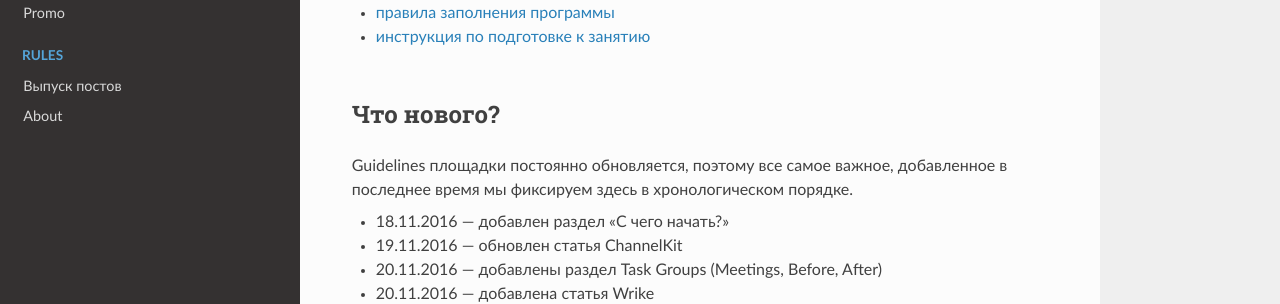
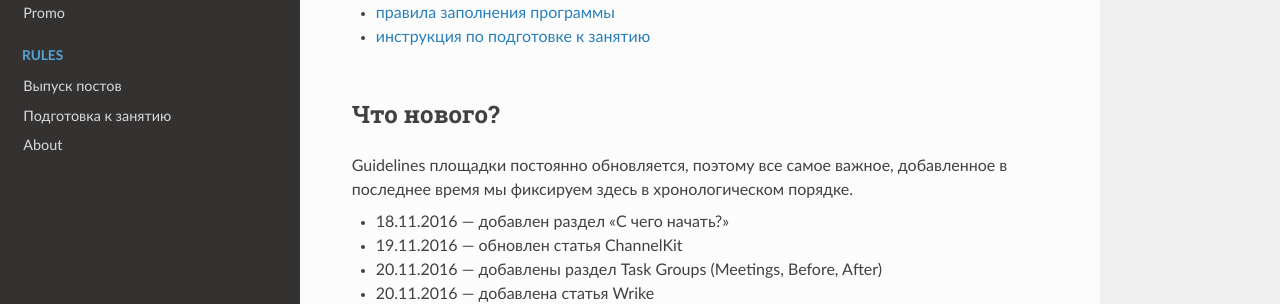
Before and after one commit to arsenyafonin/wiki, an MkDocs documentation site: the page built from docs/index.md, in a window 1280 px wide. Shown: the part 434-738 px from the top of the page. Built offline with MkDocs 1.6.1, drawn with Linux system fonts in a browser that asks for light colours; nearby versions of some CDN libraries; old or Windows-style settings are respelled for this version of MkDocs.

Commit message:
Update mkdocs.yml

```diff
--- a/mkdocs.yml
+++ b/mkdocs.yml
@@ -13,6 +13,7 @@ pages:
     - Promo: 'ins_11_promo.md'
 - RULES:
     - Выпуск постов: 'ins_05_posts.md'
+    - Подготовка к занятию: 'ins_12_office_manager.md'
 - About: about.md
 
 theme: readthedocs
```
